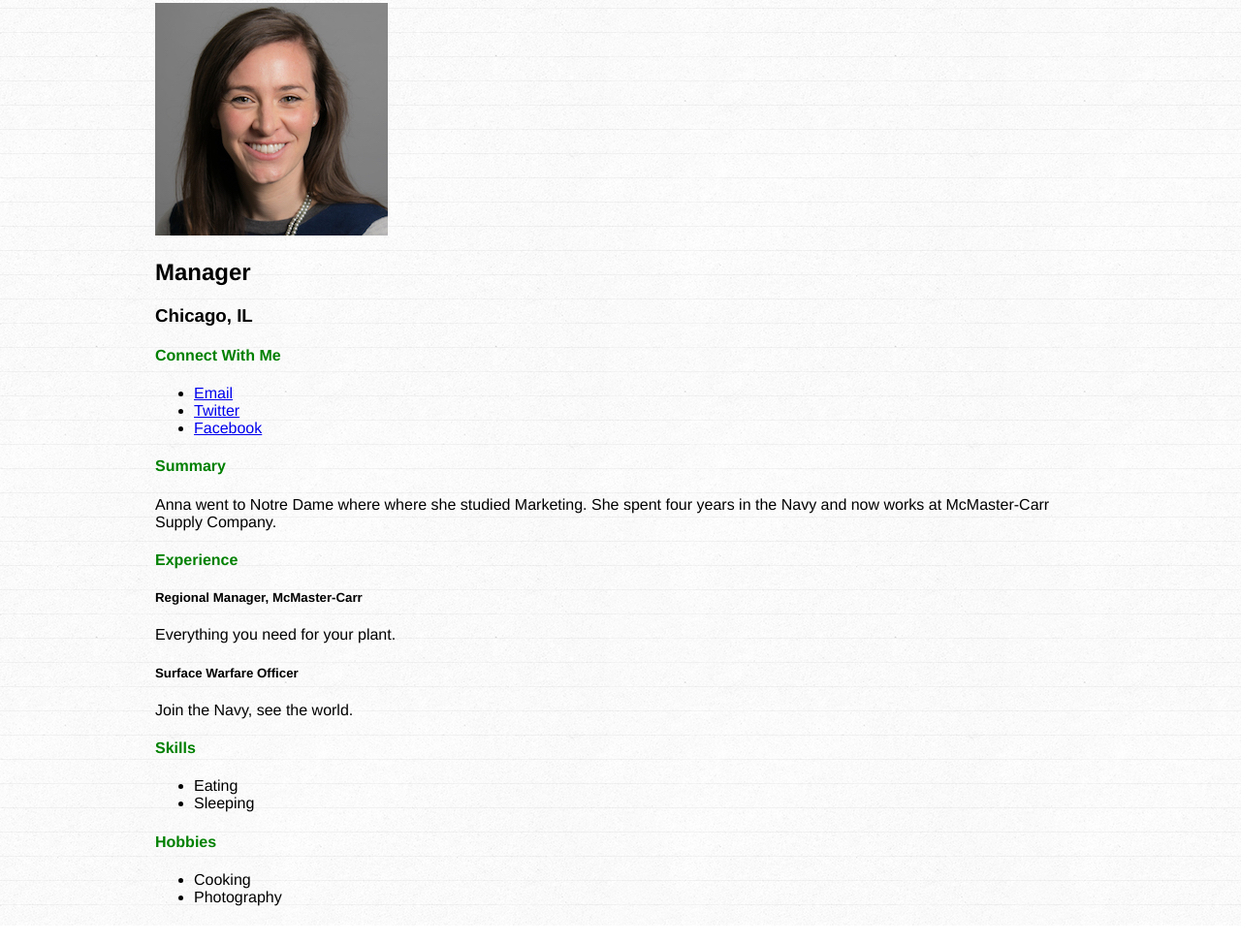
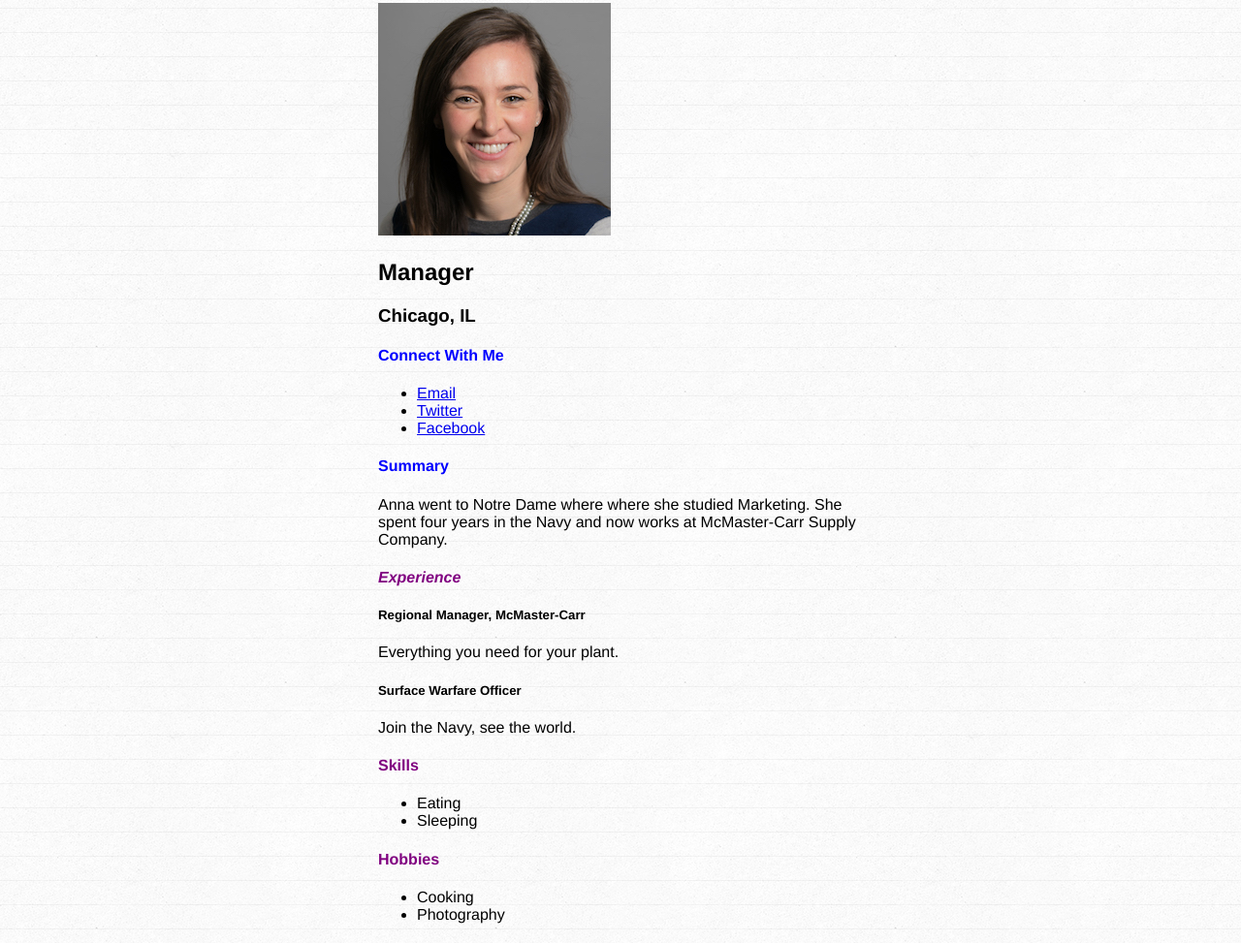
Before and after one commit to annabarcus/annabarcus.github.io, a plain HTML site: page index.html in a window 1280 px wide. Shown: the part 77-1050 px from the top of the page at 97% size. Drawn offline with nearby package versions, Linux system fonts and the light colour scheme.

Commit message:
commit 6

```diff
--- a/index.html
+++ b/index.html
@@ -4,7 +4,7 @@
   <title>Anna Barcus, Manager</title>
   <meta charset="UTF-8">
   <link rel="stylesheet" type="text/css" href="style.css">
-  <script src="http://ajax.googleapis.com/ajax/libs/jquery/2.1.4/jquery.min.js"></script>
+  <script src="https://ajax.googleapis.com/ajax/libs/jquery/2.1.4/jquery.min.js"></script>
 </head>
 <body>
   <div id="wrapper">
@@ -23,13 +23,13 @@
       </ul>
     </div>
     <div>
-      <h4>Summary</h4>
+      <h4 id="summary">Summary</h4>
       <p>
         Anna went to Notre Dame where where she studied Marketing. She spent four years in the Navy and now works at McMaster-Carr Supply Company.
       </p>
     </div>
     <div>
-      <h4>Experience</h4>
+      <h4 class="happythings pizza">Experience</h4>
       <div>
         <h5>Regional Manager, McMaster-Carr</h5>
         <p>Everything you need for your plant.</p>
@@ -40,14 +40,14 @@
       </div>
     </div>
     <div>
-      <h4>Skills</h4>
+      <h4 class="happythings">Skills</h4>
       <ul>
         <li>Eating</li>
         <li>Sleeping</li>
       </ul>
     </div>
     <div>
-      <h4>Hobbies</h4>
+      <h4 class="happythings">Hobbies</h4>
       <ul>
         <li>Cooking</li>
         <li>Photography</li>
--- a/style.css
+++ b/style.css
@@ -5,12 +5,21 @@ body {
   background-repeat: repeat;
 }
 #wrapper {
-  width: 960px;
+  width: 500px;
   margin: 20px auto 20px auto;
 }
 h1 {
   color: purple;
 }
 h4 {
-   color: green;
+    color: blue;
 }
+#summary {
+  color: blue;
+}
+.happythings {
+   color: purple;
+}
+.pizza {
+   font-style: italic;
+}
```
